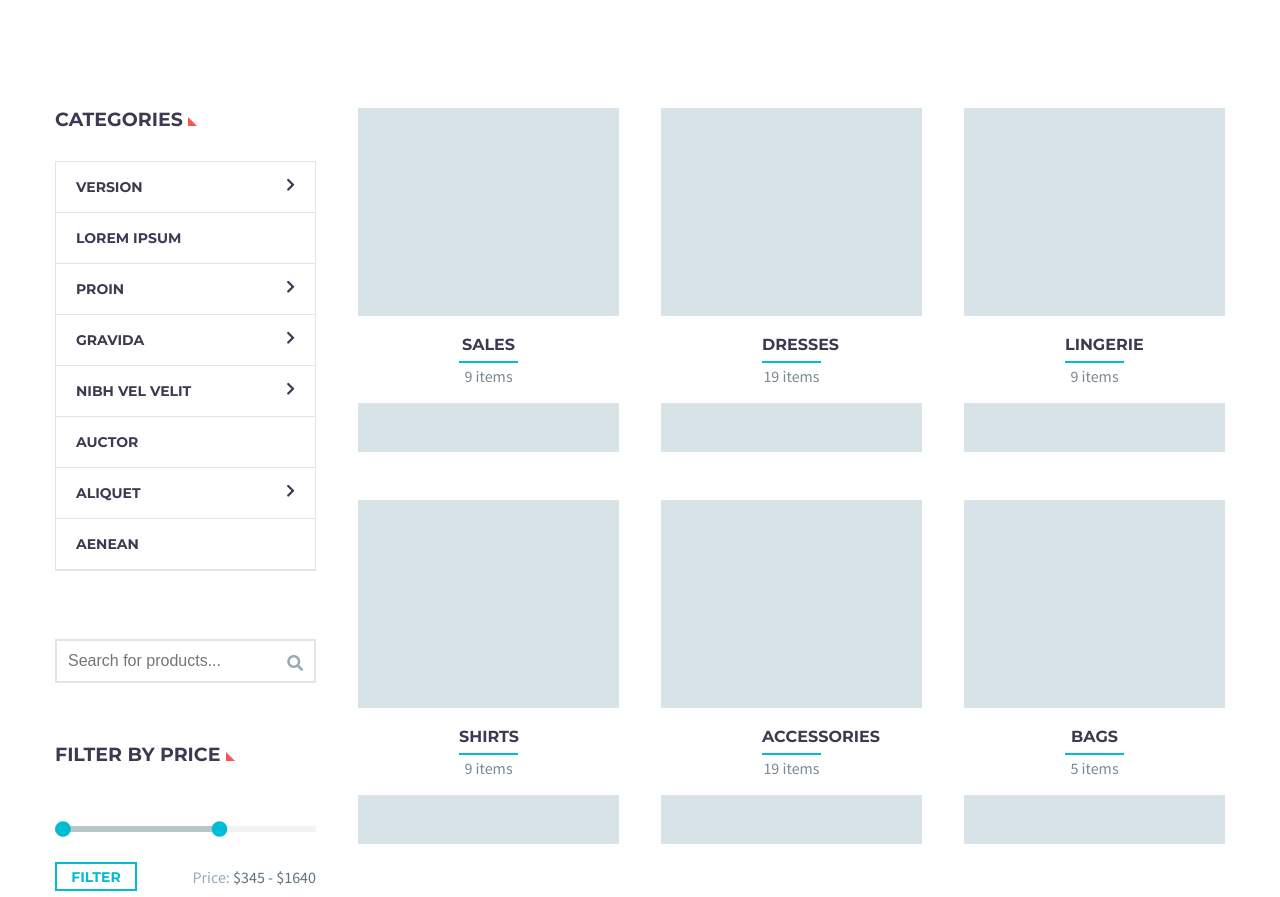
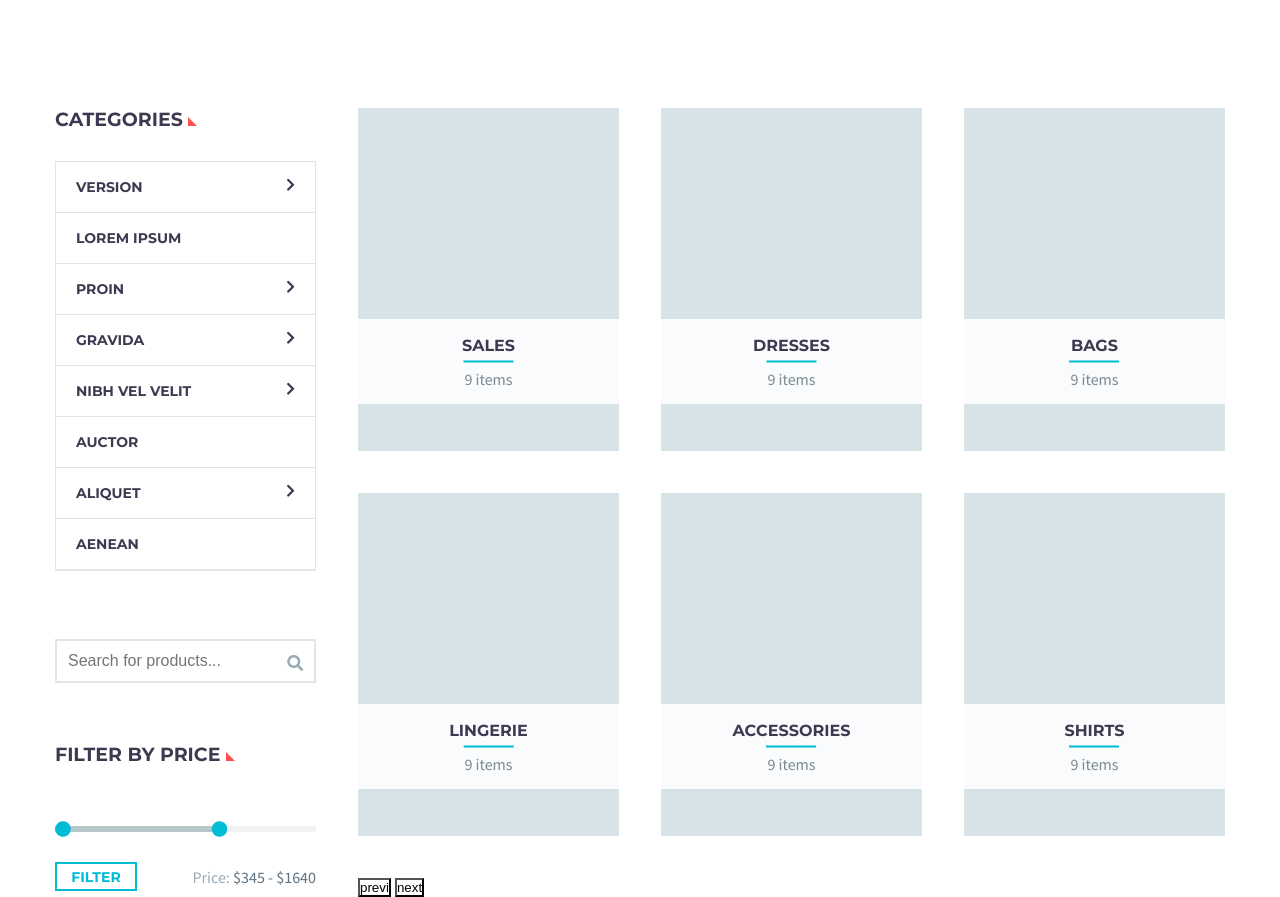
Before and after one commit to ThaiSonNguyenTl/template-shopmain-page-css, a plain HTML site: page index.html in a window 1280 px wide. Shown: the part 548-1445 px from the top of the page. Drawn offline with Linux system fonts and the light colour scheme.

Commit message:
fix layout prod

```diff
--- a/css/styles.css
+++ b/css/styles.css
@@ -229,16 +229,17 @@ button {
     background-color: #00bcd4;
 }
 
-.main-product {
+.main-content {
     display: flex;
     justify-content: center;
     margin-top: 111px;
 }
 
-.row {
+
+/* .row {
     display: flex;
     flex-flow: row wrap;
-}
+} */
 
 
 /* sidebar */
@@ -247,6 +248,7 @@ button {
     color: #3c3950;
     width: 261px;
     font-family: Montserrat-Bold;
+    display: inline-block;
 }
 
 .title-ctg {
@@ -425,7 +427,13 @@ button {
 
 /* product */
 
-.product-lists {
+.main-product {
+    float: right;
+    width: calc(100% - 303px);
+}
+
+
+/* .product-lists {
     display: flex;
     justify-content: space-between;
     flex-wrap: wrap;
@@ -462,6 +470,66 @@ button {
     color: #7a8993;
     font-family: SourceSansPro-Regular;
     padding-top: 3px
+} */
+
+.product-name {
+    font-family: Montserrat-Bold;
+}
+
+.iventory {
+    color: #7a8993;
+    font-family: SourceSansPro-Regular;
+}
+
+.lists-products {
+    display: flex;
+    justify-content: space-between;
+    flex-wrap: wrap;
+}
+
+.product-item {
+    width: calc(33.333% - 28px);
+    margin-bottom: 42px;
+}
+
+.product-ctg {
+    position: relative;
+    background-color: #f9fbfc;
+    color: #3c3950;
+    width: 100%;
+    height: 85px;
+}
+
+.product-infor {
+    position: absolute;
+    left: 50%;
+    top: 50%;
+    transform: translate(-50%, -50%);
+    display: flex;
+    flex-direction: column;
+    align-items: center;
+    gap: 6px;
+}
+
+.product-infor hr {
+    width: 50px;
+    border: 1px solid #00bcd4;
+}
+
+.product-ctg:hover {
+    background-color: #393d50;
+    color: #ffffff !important;
+}
+
+.img-products {
+    background-color: #d8e3e8;
+    width: 100%;
+    height: 211px;
+}
+
+.button-products {
+    background-color: #d8e3e8;
+    height: 47px;
 }
 
 
--- a/index.html
+++ b/index.html
@@ -155,8 +155,8 @@
                 </button>
             </div>
         </div>
-        <div class="main-product">
-            <div class="area-content-display row">
+        <div class="main-content">
+            <div class="area-content-display">
                 <div class="sidebar">
                     <p class="title-ctg"> CATEGORIES <img src="./img/levels.png" alt=""> </p>
                     <div class="sidebar-category">
@@ -202,8 +202,8 @@
                     </div>
 
                 </div>
-
-                <ul class="product-lists">
+                <div class="main-product">
+                    <!-- <ul class="product-lists">
                         <li class="product-item">
                             <div class="product-infor">
                                 <p class="product-name">SALES</p>
@@ -240,7 +240,81 @@
                                 <p class="iventory">5 items</p>
                             </div>
                         </li>
-                </ul>
+                    </ul> -->
+                    <div class="lists-products">
+                        <div class="product-item">
+                            <div class="img-products"></div>
+                            <div class="product-ctg">
+                                <div class="product-infor">
+                                    <p class="product-name">SALES</p>
+                                    <hr>
+                                    <p class="iventory">9 items</p>
+                                </div>
+                            </div>
+                            <div class="button-products"></div>
+                        </div>
+                        <div class="product-item">
+                            <div class="img-products"></div>
+                            <div class="product-ctg">
+                                <div class="product-infor">
+                                    <p class="product-name">DRESSES</p>
+                                    <hr>
+                                    <p class="iventory">9 items</p>
+                                </div>
+                            </div>
+                            <div class="button-products"></div>
+                        </div>
+                        <div class="product-item">
+                            <div class="img-products"></div>
+                            <div class="product-ctg">
+                                <div class="product-infor">
+                                    <p class="product-name">BAGS</p>
+                                    <hr>
+                                    <p class="iventory">9 items</p>
+                                </div>
+                            </div>
+                            <div class="button-products"></div>
+                        </div>
+                        <div class="product-item">
+                            <div class="img-products"></div>
+                            <div class="product-ctg">
+                                <div class="product-infor">
+                                    <p class="product-name">LINGERIE</p>
+                                    <hr>
+                                    <p class="iventory">9 items</p>
+                                </div>
+                            </div>
+                            <div class="button-products"></div>
+                        </div>
+                        <div class="product-item">
+                            <div class="img-products"></div>
+                            <div class="product-ctg">
+                                <div class="product-infor">
+                                    <p class="product-name">ACCESSORIES</p>
+                                    <hr>
+                                    <p class="iventory">9 items</p>
+                                </div>
+                            </div>
+                            <div class="button-products"></div>
+                        </div>
+                        <div class="product-item">
+                            <div class="img-products"></div>
+                            <div class="product-ctg">
+                                <div class="product-infor">
+                                    <p class="product-name">SHIRTS</p>
+                                    <hr>
+                                    <p class="iventory">9 items</p>
+                                </div>
+                            </div>
+                            <div class="button-products"></div>
+                        </div>
+                    </div>
+                    <div>
+                        <button>previ</button>
+                        <button>next</button>
+                    </div>
+                </div>
+
             </div>
         </div>
     </div>
```
Lines whose indentation alone changed are shown as unchanged.
